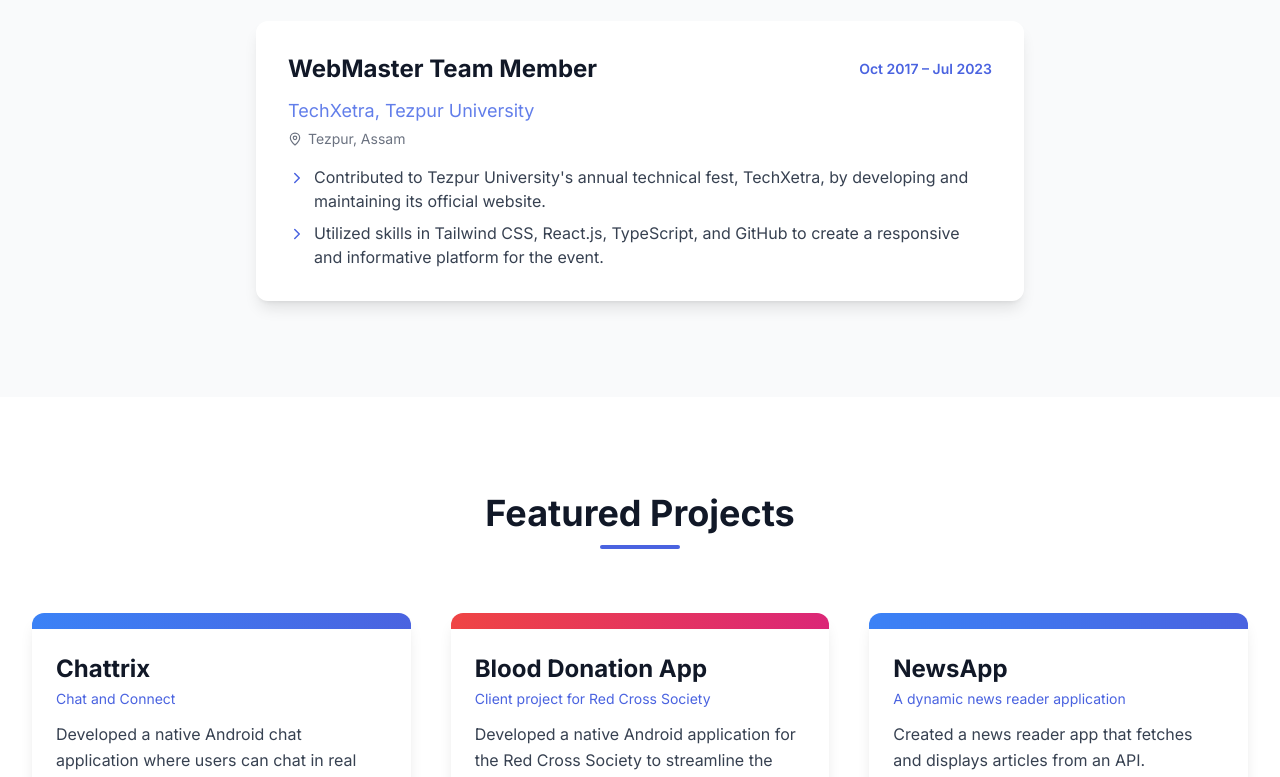
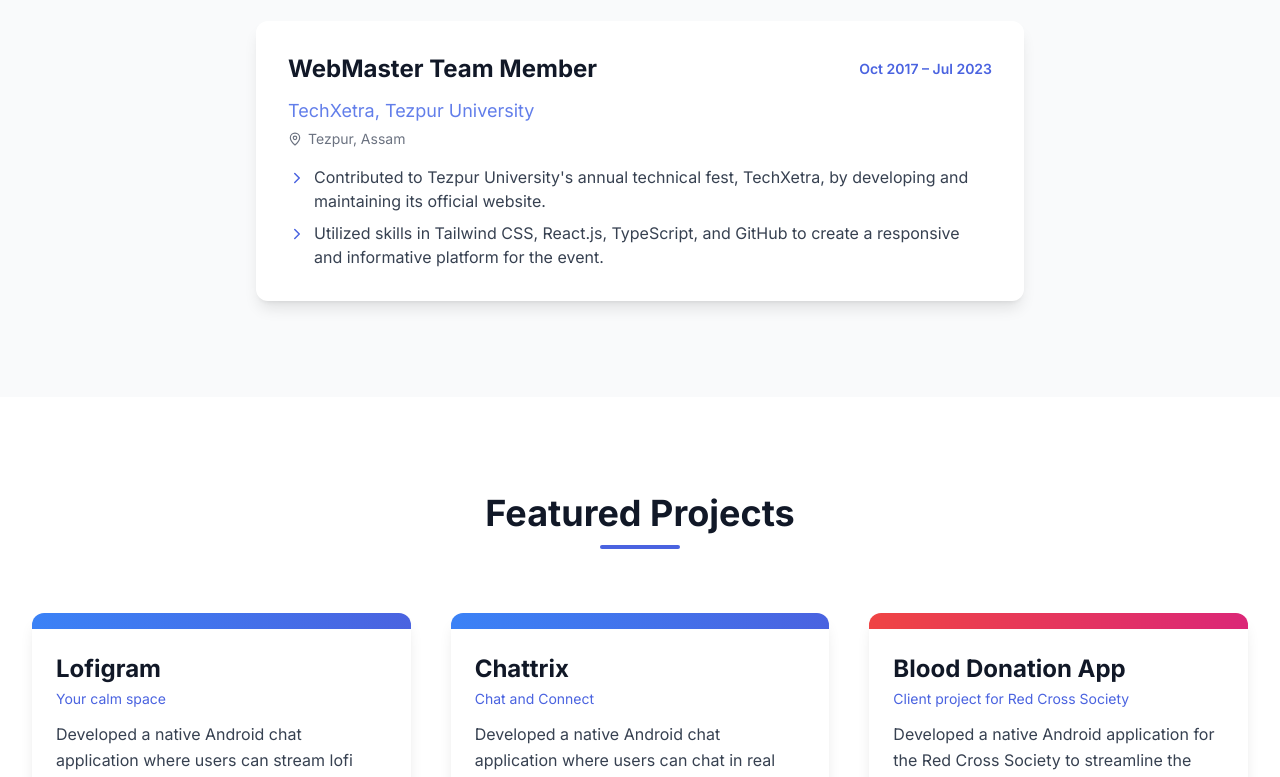
Before and after one commit to jarvis1704/portfolio, a Next.js app: page / in a window 1280 px wide. Shown: the part 2000-2777 px from the top of the page. Built offline with nearby package versions, Linux system fonts and the light colour scheme.

Commit message:
resume and projects update

```diff
--- a/src/app/page.js
+++ b/src/app/page.js
@@ -1,7 +1,7 @@
 "use client"
 import { useState, useEffect, useRef } from 'react';
 import Image from 'next/image'; // Import next/image
-import { ChevronRight, ExternalLink, Github, Linkedin, Mail, Phone, MapPin, Code, BookOpen, Briefcase, Award, Menu, X, Download, Sun, Moon } from "lucide-react";
+import { ChevronRight, ExternalLink, Github, Linkedin, Mail, Phone, MapPin, Code, BookOpen, Briefcase, Award, Menu, X, Download, Sun, Moon, Play } from "lucide-react";
 
 // Resume Data (remains the same)
 const resumeData = {
@@ -41,6 +41,14 @@ const resumeData = {
     }
   ],
   projects: [
+    {
+      title: "Lofigram",
+      subtitle: "Your calm space",
+      description: "Developed a native Android chat application where users can stream lofi music, while being productive with features such as pomodoro, sleep timer, or have fun with online games or chat with all users of the app in Global chat and lots more!",
+      technologies: ["Kotlin", "Jetpack Compose", "Retrofit", "Dagger Hilt", "Timber", "Firebase"],
+      links: [ { label: "GitHub", icon: <Github size={16} />, url: "https://github.com/Psydrite01/lofigram-public" }, {label: "Play Store", icon: <Play size={16}/>, url: "https://play.google.com/store/apps/details?id=com.psydrite.lofigram"}],
+      color: "from-blue-500 to-indigo-600"
+    },
     {
       title: "Chattrix",
       subtitle: "Chat and Connect",
```
Also changed, not shown: 1 other file (tests, documents, lock files or other folders).
